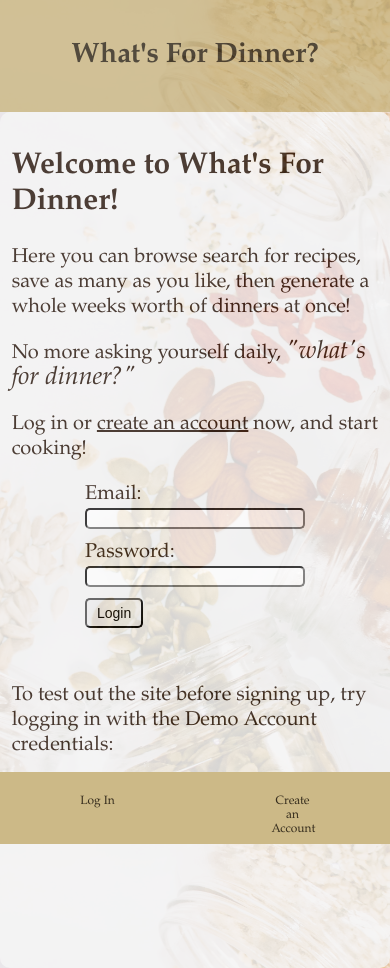
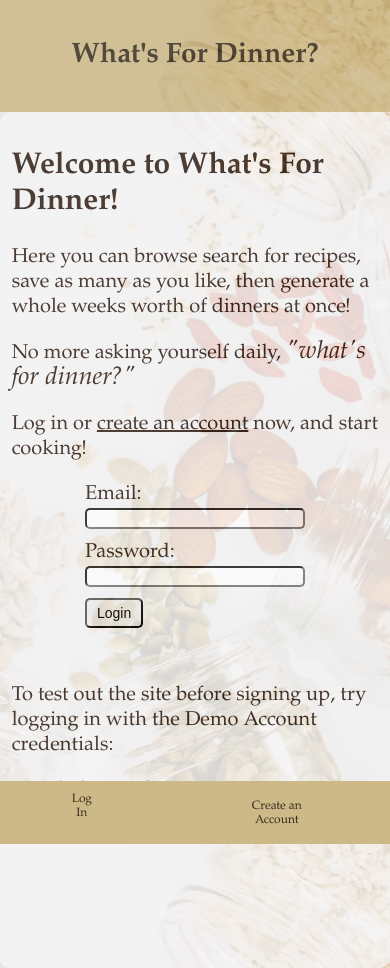
Before and after one commit to mandyalber/whatsfordinner-app, a React (Create React App) app: page / in a window 390 px wide. Built offline with nearby package versions, Linux system fonts and the light colour scheme; the HTML template or start-up script is replaced by a standard one.

Commit message:
fixed responsive issues

```diff
--- a/src/App.css
+++ b/src/App.css
@@ -16,6 +16,7 @@ body {
     display: grid;
     grid-template-areas: "header header header header"
     "main main main main" "sidebar sidebar sidebar sidebar";
+    max-width: 100vw;
 }
 
 header {
@@ -32,6 +33,7 @@ header {
 
 main {
     width: 100%;
+    max-width: 100vw;
     grid-area: main;
     padding: 3%;
     background-color: whitesmoke;
@@ -48,6 +50,7 @@ nav {
     bottom: 0;
     width: 100%;
     background-color: #ccb987;
+    max-width: 100vw;
 }
 
 nav ul {
@@ -71,16 +74,15 @@ nav li {
 }
 
 nav li a {
-    padding: 20%;
+    padding: 10% 5%;
     color: #372e1e;
     text-decoration: none;
     display: inline-block;
-    width: 70px;
-    height: 50px;
+    vertical-align: middle;
 }
 
 nav li a:hover {
-    background-color:#372e1e;
+    background-color:#50432c;
     color: #ccb987;
 }
 
--- a/src/components/RecipeSearch/RecipeSearch.css
+++ b/src/components/RecipeSearch/RecipeSearch.css
@@ -4,6 +4,8 @@
 
 .recipe-search ul {
     list-style: none;
+    margin: 0;
+    padding: 0;
 }
 
 .recipe-search button {
@@ -14,6 +16,10 @@
 .recipe-search button:hover {
     background-color:  #ac501d;
     color: #ece9ec;
+}
+
+.results {
+    min-width: 0;
 }
 
 .desktop-filters {
@@ -35,11 +41,11 @@ form.recipe-filters {
 }
 
 .recipe-filters input[type=text], .recipe-filters select {
+    margin: 6px 0;
     font-size: 12px;
-    margin-bottom: 5px;
-    width: 50%;
-    margin: 5px 10px 5px 0;
+    width: 45%;
     float: right;
+    border-radius: 5px;
 }
 
 .recipe-filters label {
@@ -61,11 +67,6 @@ form.recipe-filters {
     color: #ece9ec;
 }
 
-.recipe-filters input, select {
-    border-radius: 5px;
-    margin: 10px 0;
-}
-
 input[type=text]::placeholder {
     font-style: italic;
 }
@@ -76,9 +77,6 @@ input[type=text]::placeholder {
         width: 100%;
         padding: 0;
         margin: 0;
-    }
-    .results ul {
-        max-width: 90%;
     }
 
     .mobile-filters {
```
